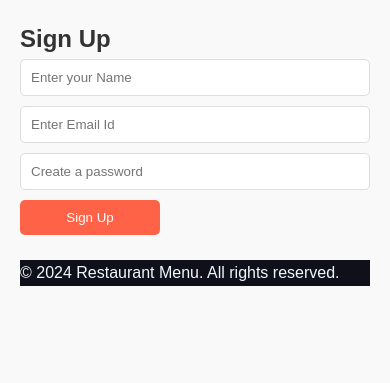
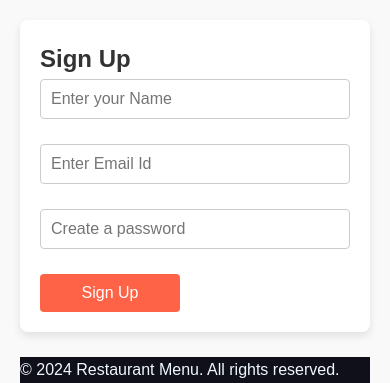
Before and after one commit to Anubhavmittal07/Responsive-Restaurant, a plain HTML site: page index.html in a window 390 px wide. Shown: the part 2391-2774 px from the top of the page. Before the commit the page ends 2677 px from the top, so only its background shows below. Drawn offline with Linux system fonts and the light colour scheme.

Commit message:
Update responsive restaurant.css

```diff
--- a/responsive restaurant.css
+++ b/responsive restaurant.css
@@ -146,6 +146,39 @@ form button:hover {
     height: 300px;
     border: none;
 }
+.signup-form button{
+padding: 10px;
+font-size: 1em;
+
+background: #ff6347;
+    color: #fff;
+color: white;
+border: none;
+border-radius: 4px;
+cursor: pointer;
+transition: background-color 0.3s ease;
+}
+
+.signup-form button:hover {
+background-color: #ff6347;
+
+}
+.signup-form input {
+    margin-bottom: 15px;
+    padding: 10px;
+    font-size: 1em;
+    border: 1px solid #ccc;
+    border-radius: 4px;
+}
+.signup-container {
+    background: white;
+    border-radius: 8px;
+    box-shadow: 0 4px 8px rgba(0, 0, 0, 0.1);
+    padding: 20px;
+    max-width: 400px;
+    width: 100%;
+}
+
 footer{
     background-color: rgb(16, 16, 27);
     color: aliceblue;
```
